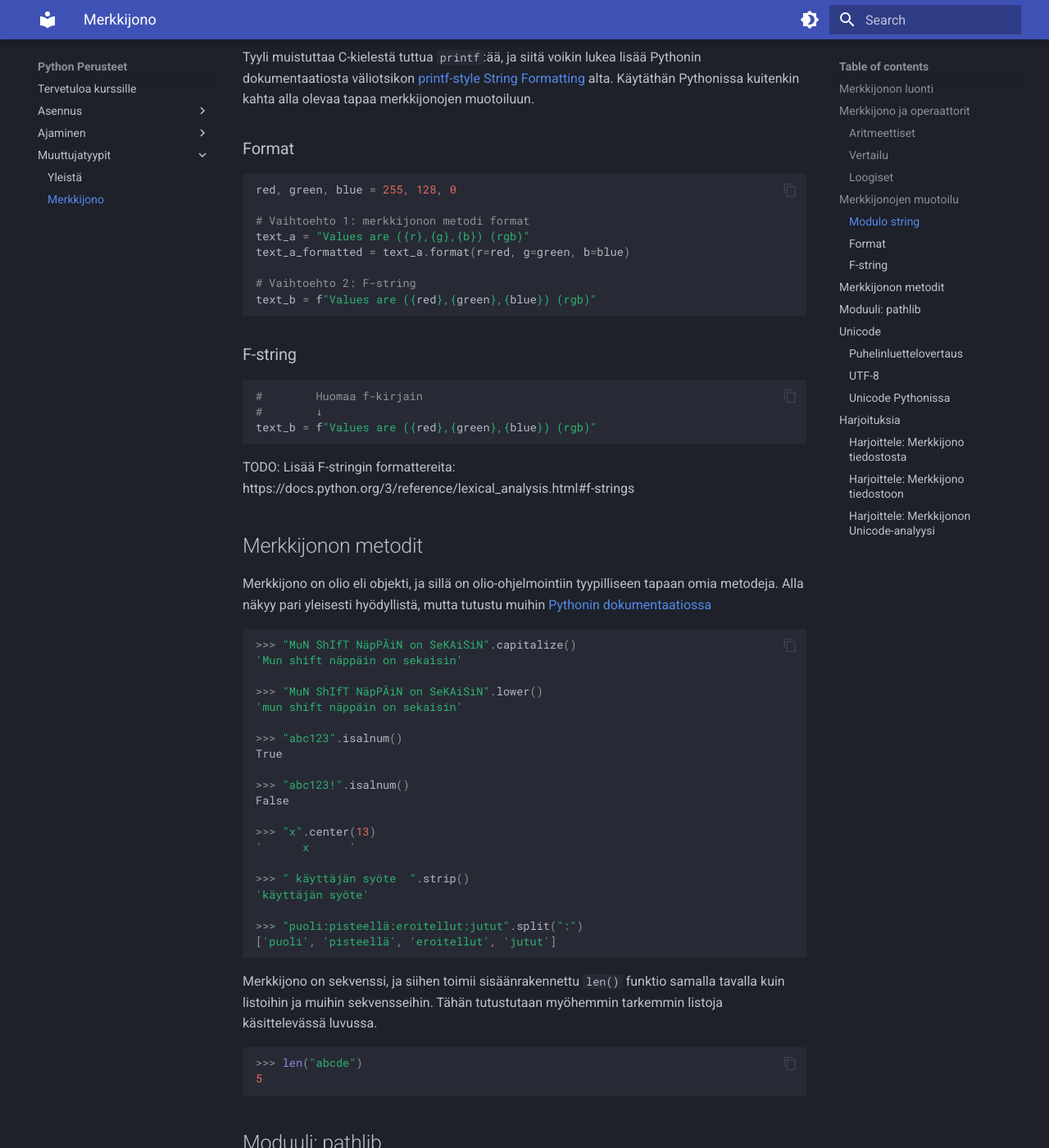
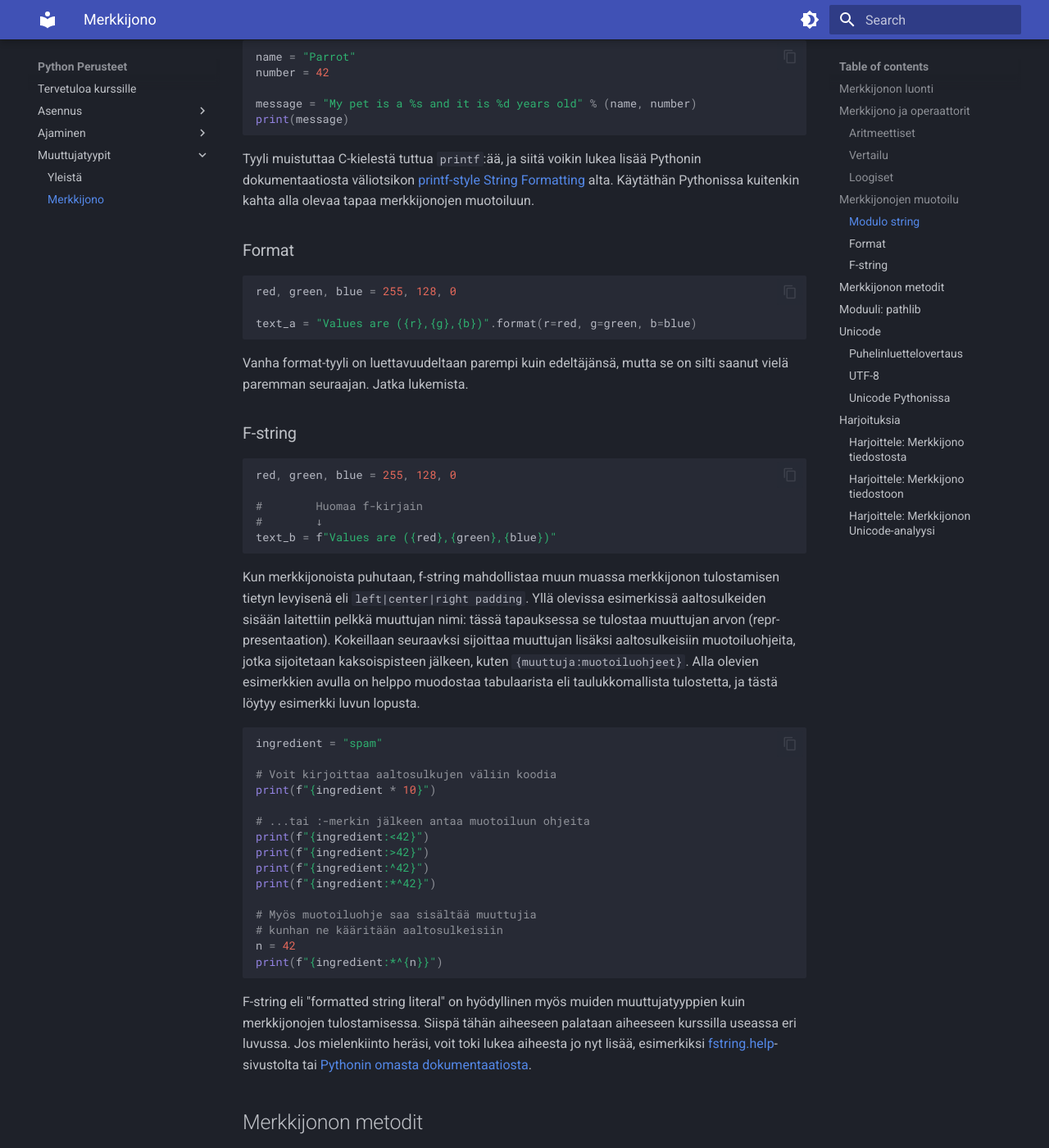
Before and after one commit to sourander/python-perusteet, an MkDocs documentation site: the page built from docs/muuttujatyypit/merkkijono.md, in a window 1280 px wide and 1400 px high, scrolled down 3865 px. Shown: the whole window at 82% size. Built offline with MkDocs 1.6.1 and Material for MkDocs 9.7.7, drawn with Linux system fonts in a browser that asks for light colours; some of the changed text lies outside the part shown.

Commit message:
Added f-string examples

````diff
--- a/docs/muuttujatyypit/merkkijono.md
+++ b/docs/muuttujatyypit/merkkijono.md
@@ -139,6 +139,9 @@ Merkkijonot eivät ole lukuja, mutta valitut Pythonin aritmeettiset operaatiot,
 | or          | `"" or "koira"`       |
 | not         | `not ""`              |
 
+!!! question "Tehtävä"
+    Kokeile kaikki yllä olevat operaattorit läpi. Selvitä, mitä ne tekevät. Vertailuoperaattorit suurempi/pienempi kuin, kuten myös loogiset operaattorit, saattavat tuntua merkkijonojen kanssa epäloogisilta. Ota selvää!
+
 ## Merkkijonojen muotoilu
 
 Merkkijonoihin voi upottaa muiden muuttujen arvoja, vaikka ne eivät olisi merkkijonoja itsessään. Alla on kolme tapaa tehdä tämä: yksi vanha ja kaksi tuoreempaa.
@@ -162,25 +165,42 @@ Tyyli muistuttaa C-kielestä tuttua `printf`:ää, ja siitä voikin lukea lisä
 ```python
 red, green, blue = 255, 128, 0
 
-# Vaihtoehto 1: merkkijonon metodi format
-text_a = "Values are ({r},{g},{b}) (rgb)"
-text_a_formatted = text_a.format(r=red, g=green, b=blue)
+text_a = "Values are ({r},{g},{b})".format(r=red, g=green, b=blue)
+```
 
-# Vaihtoehto 2: F-string
-text_b = f"Values are ({red},{green},{blue}) (rgb)"
-```
+Vanha format-tyyli on luettavuudeltaan parempi kuin edeltäjänsä, mutta se on silti saanut vielä paremman seuraajan. Jatka lukemista.
 
 ### F-string
 
 ```python
+red, green, blue = 255, 128, 0
+
 #        Huomaa f-kirjain
 #        ↓
-text_b = f"Values are ({red},{green},{blue}) (rgb)"
+text_b = f"Values are ({red},{green},{blue})"
 ```
 
+Kun merkkijonoista puhutaan, f-string mahdollistaa muun muassa merkkijonon tulostamisen tietyn levyisenä eli `left|center|right padding`. Yllä olevissa esimerkissä aaltosulkeiden sisään laitettiin pelkkä muuttujan nimi: tässä tapauksessa se tulostaa muuttujan arvon (repr-presentaation). Kokeillaan seuraavksi sijoittaa muuttujan lisäksi aaltosulkeisiin muotoiluohjeita, jotka sijoitetaan kaksoispisteen jälkeen, kuten `{muuttuja:muotoiluohjeet}`. Alla olevien esimerkkien avulla on helppo muodostaa tabulaarista eli taulukkomallista tulostetta, ja tästä löytyy esimerkki luvun lopusta.
 
+```python
+ingredient = "spam"
 
-TODO: Lisää F-stringin formattereita: https://docs.python.org/3/reference/lexical_analysis.html#f-strings
+# Voit kirjoittaa aaltosulkujen väliin koodia
+print(f"{ingredient * 10}")
+
+# ...tai :-merkin jälkeen antaa muotoiluun ohjeita
+print(f"{ingredient:<42}")
+print(f"{ingredient:>42}")
+print(f"{ingredient:^42}")
+print(f"{ingredient:*^42}")
+
+# Myös muotoiluohje saa sisältää muuttujia
+# kunhan ne kääritään aaltosulkeisiin
+n = 42
+print(f"{ingredient:*^{n}}")
+```
+
+F-string eli "formatted string literal" on hyödyllinen myös muiden muuttujatyyppien kuin merkkijonojen tulostamisessa. Siispä tähän aiheeseen palataan aiheeseen kurssilla useassa eri luvussa. Jos mielenkiinto heräsi, voit toki lukea aiheesta jo nyt lisää, esimerkiksi [fstring.help](https://fstring.help/)-sivustolta tai [Pythonin omasta dokumentaatiosta](https://docs.python.org/3/library/string.html#format-specification-mini-language).
 
 
 
````
